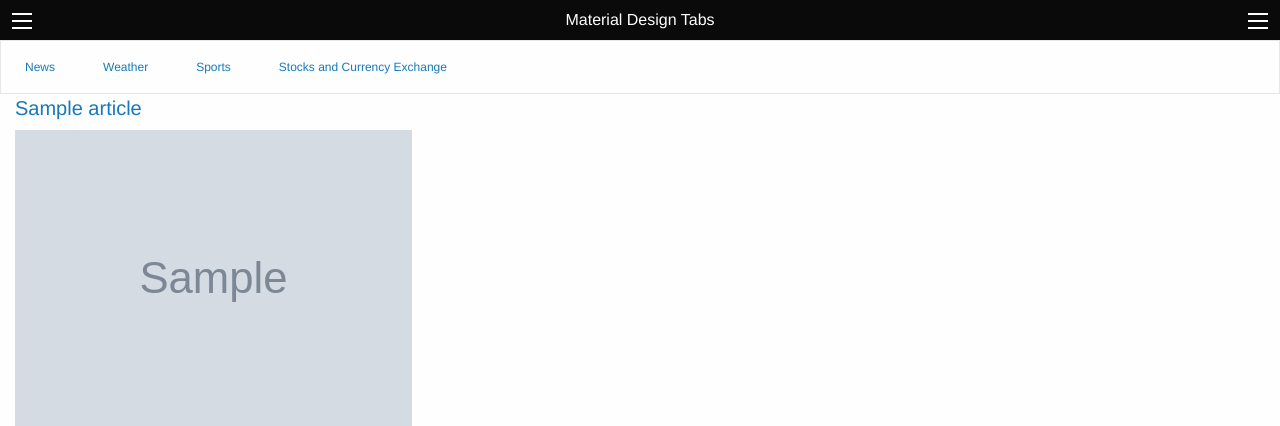
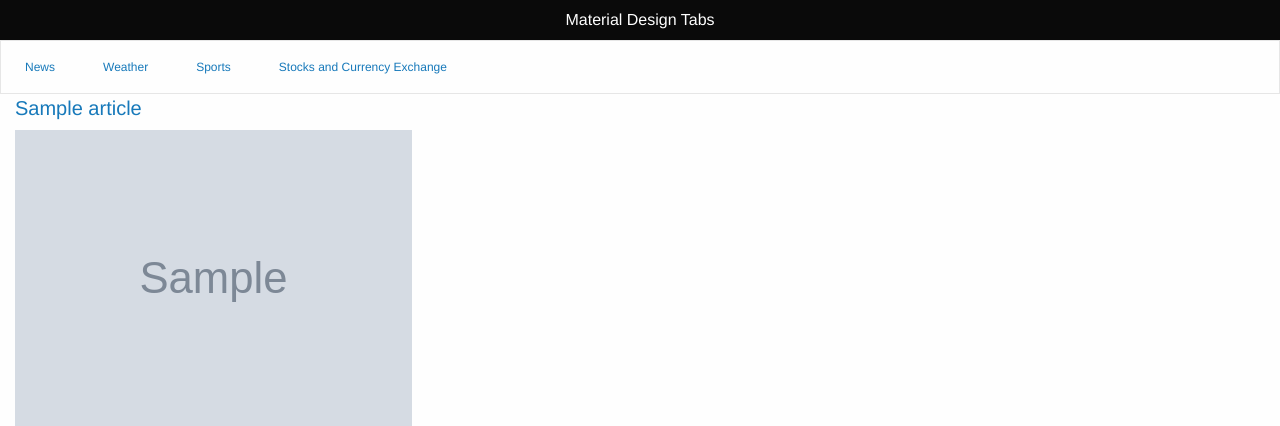
Before and after one commit to Salmon4/Mayonnaise, a Flask app: template templates/home.html in a window 1280 px wide. Shown: the part 48-474 px from the top of the page. Run offline with Flask 2, Linux system fonts and the light colour scheme; the template is opened without the code that fills it: most values are stand-ins (such as "Sample title", 1, 10 or a date in 2020); grey boxes marked "Sample" are stand-in pictures; some libraries are stand-ins or nearby versions.

Commit message:
unnecessary buttons

```diff
--- a/templates/home.html
+++ b/templates/home.html
@@ -13,13 +13,13 @@
   <div class="md-tabs">
   <div class="mobile-nav-bar title-bar">
     <div class="title-bar-left">
-      <button class="menu-icon" type="button"></button>
+
     </div>
     <div class="title-bar-center">
       <span class="title-bar-text">Material Design Tabs</span>
     </div>
     <div class="title-bar-right">
-      <button class="menu-icon" type="button"></button>
+
     </div>
   </div>
 
```
